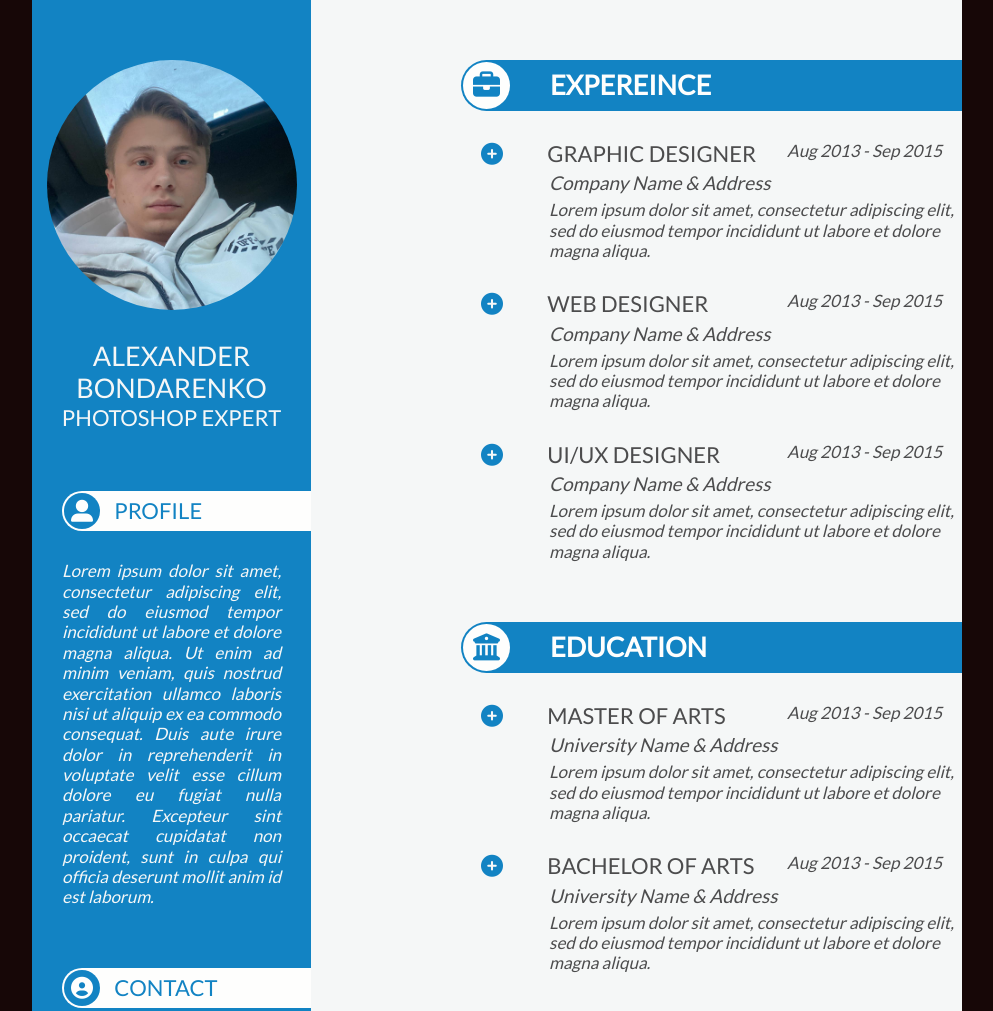
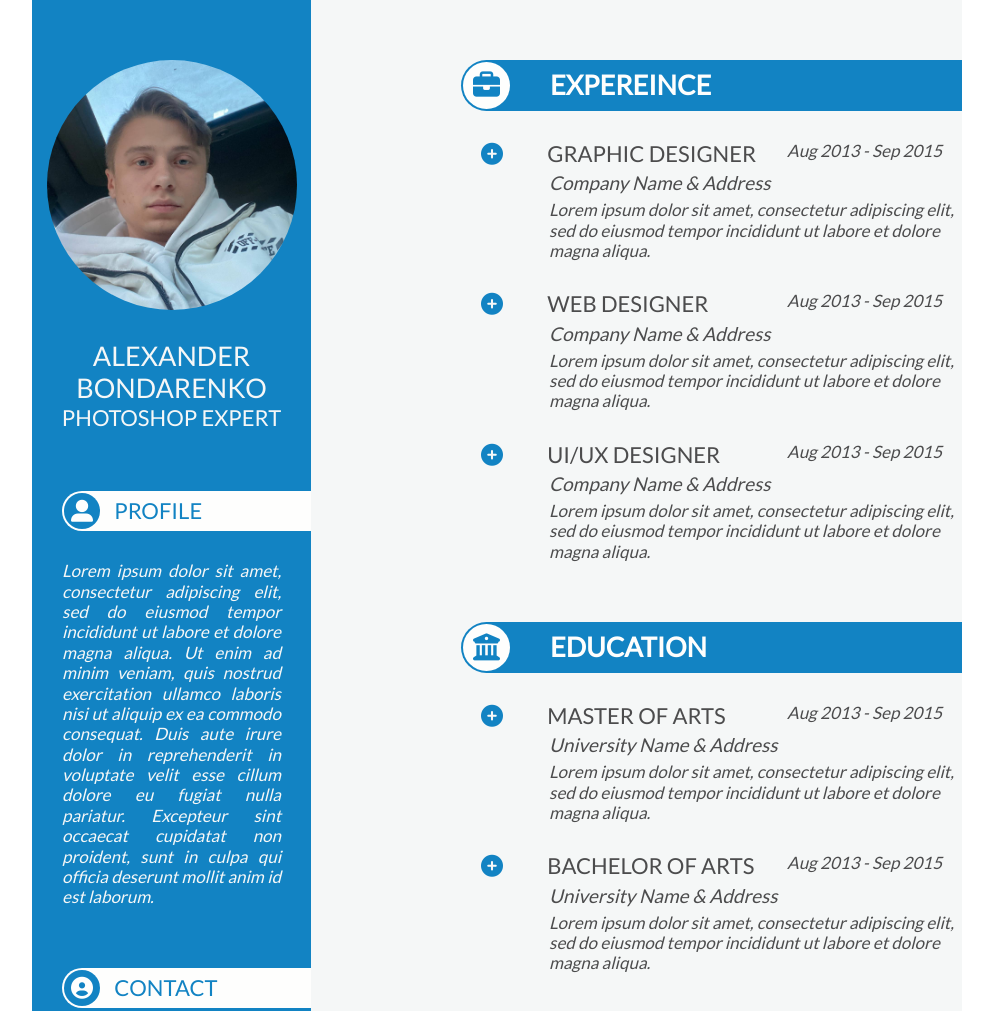
Before and after one commit to LLlkolniKK/Resume, a plain HTML site: page index.html in a window 1280 px wide. Shown: the top 1011 px of the page, without its empty margins (143-1136 px from the left). Drawn offline with Linux system fonts and the light colour scheme.

Commit message:
update resume

```diff
--- a/css/main.css
+++ b/css/main.css
@@ -3,7 +3,7 @@ body {
    padding: 0;
    width: 75%;
    font-family: 'Lato', sans-serif;
-   background: rgb(23, 7, 7);
+   background: #fff;
    line-height: 1.2;
    overflow-x: hidden;
 }
```
